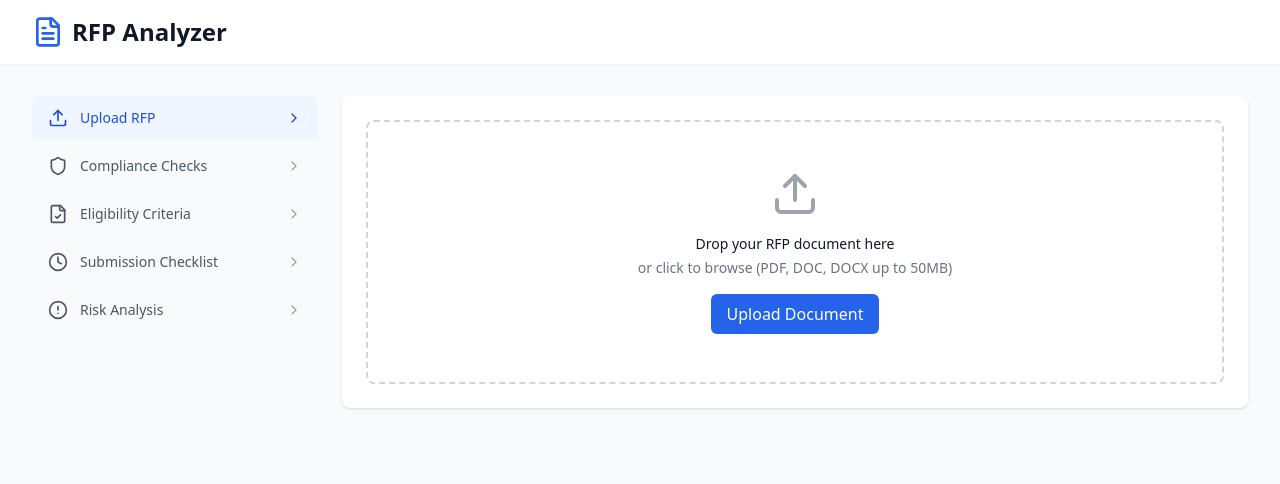
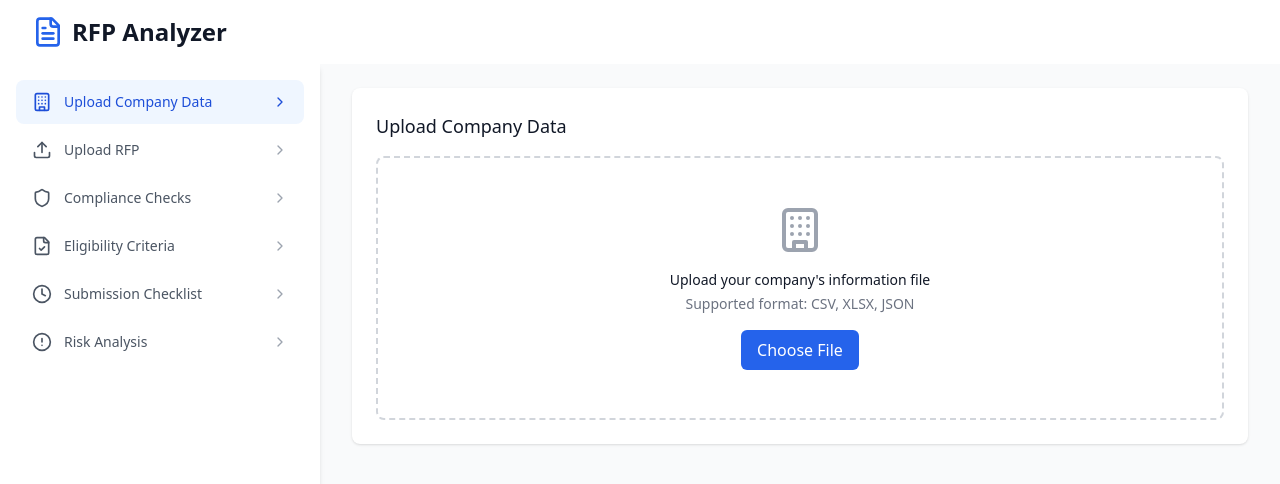
Before and after one commit to AdityaBhendavadekar/ConsultAdd, a React (Vite) app: page / in a window 1280 px wide. Shown: the top 484 px of the page. Built offline with nearby package versions, Linux system fonts and the light colour scheme.

Commit message:
adding company data display code

```diff
--- a/src/App.tsx
+++ b/src/App.tsx
@@ -16,8 +16,12 @@ import {
 } from 'lucide-react';
 
 function App() {
-  const [activeTab, setActiveTab] = useState('upload');
-  const [selectedRfp, setSelectedRfp] = useState<string | null>(null);
+  const [activeTab, setActiveTab] = useState('company');
+  const [selectedRfp, setSelectedRfp] = useState(null);
+
+  const [companyFileUploaded, setCompanyFileUploaded] = useState(false);
+  const [showData, setShowData] = useState(false);
+  const [fileName, setFileName] = useState('');
 
   const complianceData = {
     registration: [
@@ -69,10 +73,132 @@ function App() {
     ]
   };
 
+  const companyData = [
+    {
+        "title": "Company Legal Name",
+        "content": "FirstStaff Workforce Solutions, LLC"
+    },
+    {
+        "title": "Principal Business Address",
+        "content": "3105 Maple Avenue, Suite 1200, Dallas, TX 75201"
+    },
+    {
+        "title": "Phone Number",
+        "content": "(214) 832-4455"
+    },
+    {
+        "title": "Fax Number",
+        "content": "(214) 832-4460"
+    },
+    {
+        "title": "Email Address",
+        "content": "proposals@firststaffsolutions.com"
+    },
+    {
+        "title": "Authorized Representative",
+        "content": "Meredith Chan, Director of Contracts"
+    },
+    {
+        "title": "Authorized Representative Phone",
+        "content": "(212) 555-0199"
+    },
+    {
+        "title": "Signature",
+        "content": "Meredith Chan (signed manually)"
+    },
+    {
+        "title": "Company Length of Existence",
+        "content": "9 years"
+    },
+    {
+        "title": "Years of Experience in Temporary Staffing",
+        "content": "7 years"
+    },
+    {
+        "title": "DUNS Number",
+        "content": "07-842-1490"
+    },
+    {
+        "title": "CAGE Code",
+        "content": "8J4T7"
+    },
+    {
+        "title": "SAM.gov Registration Date",
+        "content": "03/01/2022"
+    },
+    {
+        "title": "NAICS Codes",
+        "content": "561320 – Temporary Help Services; 541611 – Admin Management"
+    },
+    {
+        "title": "State of Incorporation",
+        "content": "Delaware"
+    },
+    {
+        "title": "Bank Letter of Creditworthiness",
+        "content": "Not Available."
+    },
+    {
+        "title": "State Registration Number",
+        "content": "SRN-DE-0923847"
+    },
+    {
+        "title": "Services Provided",
+        "content": "Administrative, IT, Legal & Credentialing Staffing"
+    },
+    {
+        "title": "Business Structure",
+        "content": "Limited Liability Company (LLC)"
+    },
+    {
+        "title": "W-9 Form",
+        "content": "Attached (TIN: 47-6392011)"
+    },
+    {
+        "title": "Certificate of Insurance",
+        "content": "Travelers Insurance, Policy #TX-884529-A; includes Workers' Comp, Liability, and Auto"
+    },
+    {
+        "title": "Licenses",
+        "content": "Texas Employment Agency License #TXEA-34892"
+    },
+    {
+        "title": "Historically Underutilized Business/DBE Status",
+        "content": "Not certified."
+    },
+    {
+        "title": "Key Personnel – Project Manager",
+        "content": "Ramesh Iyer"
+    },
+    {
+        "title": "Key Personnel – Technical Lead",
+        "content": "Sarah Collins"
+    },
+    {
+        "title": "Key Personnel – Security Auditor",
+        "content": "James Wu"
+    },
+    {
+        "title": "MBE Certification",
+        "content": "NO MBE Certification"
+    }
+  ];
+
+  const handleFileUpload = (e) => {
+    if (e.target.files && e.target.files.length > 0) {
+      // Get the filename and set it
+      setFileName(e.target.files[0].name);
+      // Mark the file as uploaded and show data
+      setCompanyFileUploaded(true);
+      setShowData(true);
+      // No need to actually read the file since we're using predefined data
+    }
+  };
+
   return (
-    <div className="min-h-screen bg-gray-50">
+    <div className="flex flex-col h-screen">
       {/* Header */}
-      <header className="bg-white shadow-sm">
+      <header className="bg-white shadow-sm flex-none">
         <div className="max-w-7xl mx-auto px-4 sm:px-6 lg:px-8 py-4">
           <div className="flex items-center justify-between">
             <div className="flex items-center">
@@ -92,12 +218,12 @@ function App() {
       </header>
 
       {/* Main Content */}
-      <main className="max-w-7xl mx-auto px-4 sm:px-6 lg:px-8 py-8">
-        <div className="grid grid-cols-12 gap-6">
-          {/* Sidebar */}
-          <div className="col-span-3">
+      <div className="flex flex-1 overflow-hidden bg-gray-50">
+        {/* Sidebar - Fixed, no scroll */}
+        <div className="w-1/4 max-w-xs bg-white shadow-md p-4 flex-none">
           <nav className="space-y-1">
             {[
+              { id: 'company', icon: Building, label: 'Upload Company Data' },
               { id: 'upload', icon: Upload, label: 'Upload RFP' },
               { id: 'compliance', icon: Shield, label: 'Compliance Checks' },
               { id: 'eligibility', icon: FileCheck, label: 'Eligibility Criteria' },
@@ -123,8 +249,62 @@ function App() {
           </nav>
         </div>
 
-          {/* Main Content Area */}
-          <div className="col-span-9">
+        {/* Content Area - Scrollable */}
+        <div className="flex-1 overflow-y-auto p-6">
+          <div className="max-w-4xl mx-auto">
+            {activeTab === 'company' && (
+              <div className="bg-white rounded-lg shadow p-6">
+                <h2 className="text-lg font-medium text-gray-900 mb-4">Upload Company Data</h2>
+                <div className="border-2 border-dashed border-gray-300 rounded-lg p-12 text-center">
+                  <Building className="mx-auto h-12 w-12 text-gray-400" />
+                  <div className="mt-4">
+                    <p className="text-sm font-medium text-gray-900">
+                      Upload your company's information file
+                    </p>
+                    <p className="mt-1 text-sm text-gray-500">
+                      Supported format: CSV, XLSX, JSON
+                    </p>
+                  </div>
+                  <div className="mt-4">
+                    <input
+                      id="company-upload"
+                      type="file"
+                      accept=".json,.csv,.xlsx,.pdf"
+                      className="hidden"
+                      onChange={handleFileUpload}
+                    />
+                    <label
+                      htmlFor="company-upload"
+                      className="inline-block cursor-pointer px-4 py-2 bg-blue-600 text-white rounded-md hover:bg-blue-700"
+                    >
+                      Choose File
+                    </label>
+                    {fileName && <p className="mt-2 text-sm text-gray-600">Selected: {fileName}</p>}
+                  </div>
+                  {companyFileUploaded && (
+                    <div className="mt-4 px-4 py-2 bg-green-100 text-green-800 rounded">
+                      ✅ File uploaded successfully!
+                    </div>
+                  )}
+                </div>
+
+                {/* Display company data section */}
+                {showData && (
+                  <div className="mt-6 border border-gray-200 rounded-lg p-4">
+                    <h3 className="text-md font-medium text-gray-900 mb-3">Company Information</h3>
+                    <div className="grid grid-cols-1 md:grid-cols-2 gap-4">
+                      {companyData.map((item, index) => (
+                        <div key={index} className="bg-gray-50 p-3 rounded">
+                          <h4 className="text-sm font-medium text-gray-700">{item.title}</h4>
+                          <p className="text-gray-800 mt-1">{item.content}</p>
+                        </div>
+                      ))}
+                    </div>
+                  </div>
+                )}
+              </div>
+            )}
+
             {activeTab === 'upload' && (
               <div className="bg-white rounded-lg shadow p-6">
                 <div className="border-2 border-dashed border-gray-300 rounded-lg p-12 text-center">
@@ -137,12 +317,23 @@ function App() {
                       or click to browse (PDF, DOC, DOCX up to 50MB)
                     </p>
                   </div>
-                  <button
-                    className="mt-4 px-4 py-2 bg-blue-600 text-white rounded-md hover:bg-blue-700 focus:outline-none focus:ring-2 focus:ring-blue-500 focus:ring-offset-2"
-                    onClick={() => setSelectedRfp('RFP-2024-001.pdf')}
+                  <input
+                    id="rfp-upload"
+                    type="file"
+                    accept=".pdf,.doc,.docx"
+                    className="hidden"
+                    onChange={(e) => {
+                      if (e.target.files && e.target.files.length > 0) {
+                        setSelectedRfp(e.target.files[0].name);
+                      }
+                    }}
+                  />
+                  <label
+                    htmlFor="rfp-upload"
+                    className="mt-4 inline-block cursor-pointer px-4 py-2 bg-blue-600 text-white rounded-md hover:bg-blue-700"
                   >
                     Upload Document
-                  </button>
+                  </label>
                 </div>
               </div>
             )}
@@ -246,7 +437,7 @@ function App() {
             )}
           </div>
         </div>
-      </main>
+      </div>
     </div>
   );
 }
```
Lines whose indentation alone changed are shown as unchanged.
